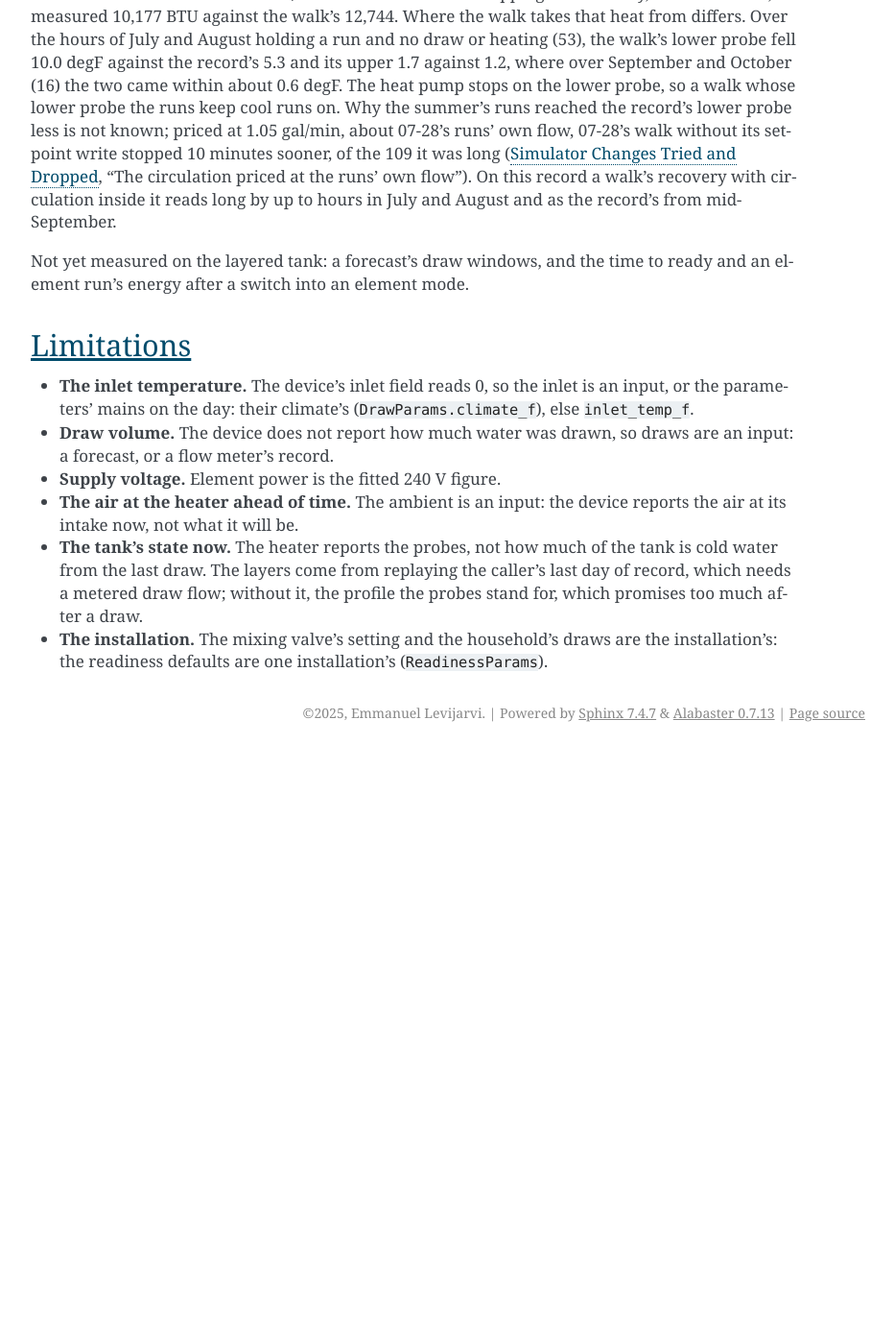
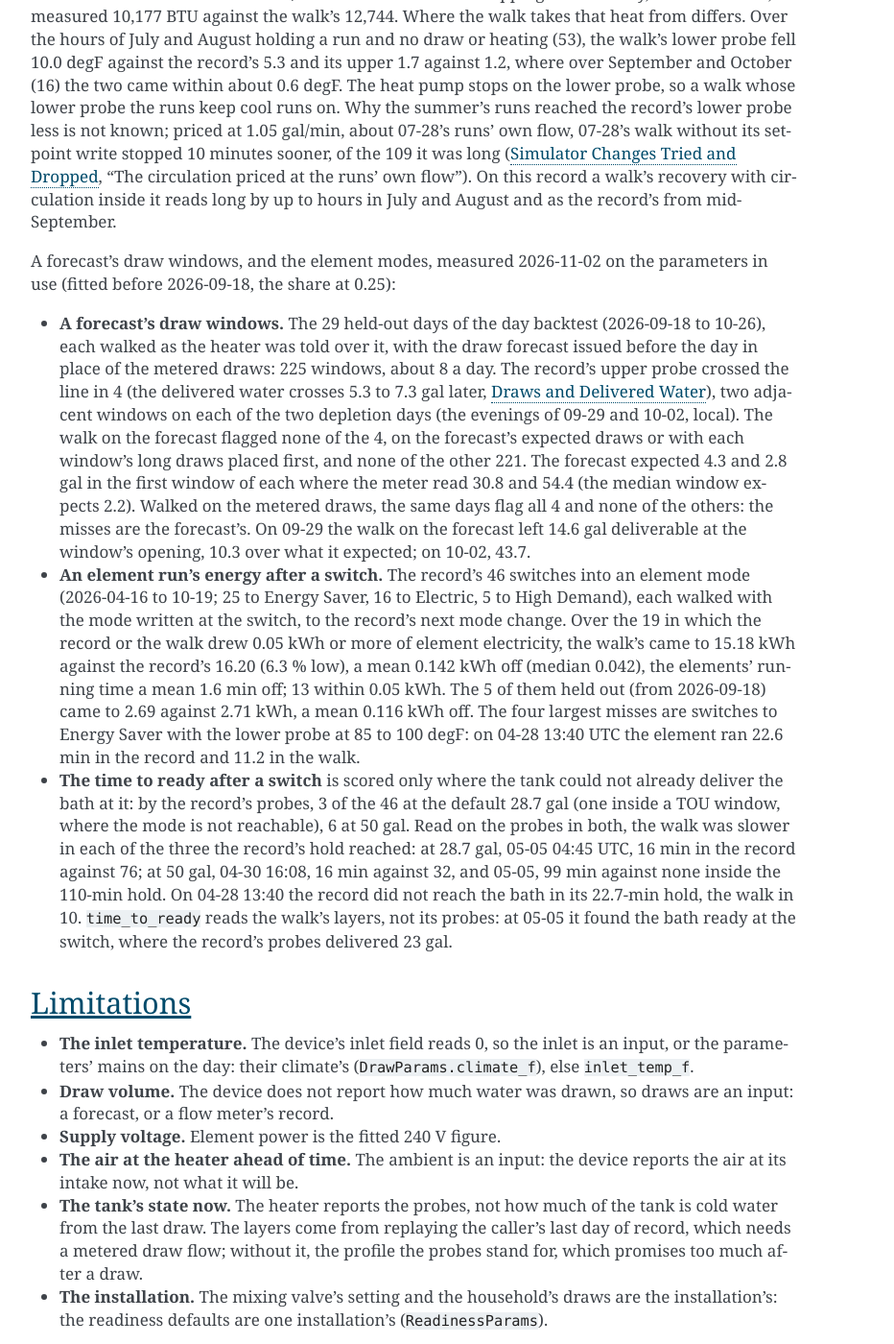
Before and after one commit to eman/nwp500-python, a Sphinx documentation site: the page built from docs/explanation/simulator.rst, in a window 1280 px wide and 1400 px high, scrolled down 11847 px. Shown: the whole window at 96% size, without its empty margins (338-1270 px from the left). Built offline with Sphinx 7.4.7, drawn with Linux system fonts in a browser that asks for light colours; before the commit the page ends 12629 px from its top, so only the background shows below that.

Commit message:
docs(sim): a forecast's draw windows and the element modes, measured on the layered tank

```diff
--- a/docs/explanation/simulator.rst
+++ b/docs/explanation/simulator.rst
@@ -684,9 +684,47 @@ the runs' own flow"). On this record a walk's recovery with circulation
 inside it reads long by up to hours in July and August and as the
 record's from mid-September.
 
-Not yet measured on the layered tank: a forecast's draw windows, and
-the time to ready and an element run's energy after a switch into an
-element mode.
+A forecast's draw windows, and the element modes, measured 2026-11-02 on
+the parameters in use (fitted before 2026-09-18, the share at 0.25):
+
+- **A forecast's draw windows.** The 29 held-out days of the day
+  backtest (2026-09-18 to 10-26), each walked as the heater was told
+  over it, with the draw forecast issued before the day in place of the
+  metered draws: 225 windows, about 8 a day. The record's upper probe
+  crossed the line in 4 (the delivered water crosses 5.3 to 7.3 gal
+  later, :doc:`draws`), two adjacent windows on each of the two
+  depletion days (the evenings of 09-29 and 10-02, local). The walk on
+  the forecast flagged none of the 4, on the forecast's expected draws
+  or with each window's long draws placed first, and none of the other
+  221. The forecast expected 4.3 and 2.8 gal in the first window of each
+  where the meter read 30.8 and 54.4 (the median window expects 2.2).
+  Walked on the metered draws, the same days flag all 4 and none of the
+  others: the misses are the forecast's. On 09-29 the walk on the
+  forecast left 14.6 gal deliverable at the window's opening, 10.3 over
+  what it expected; on 10-02, 43.7.
+- **An element run's energy after a switch.** The record's 46 switches
+  into an element mode (2026-04-16 to 10-19; 25 to Energy Saver, 16 to
+  Electric, 5 to High Demand), each walked with the mode written at the
+  switch, to the record's next mode change. Over the 19 in which the
+  record or the walk drew 0.05 kWh or more of element electricity, the
+  walk's came to 15.18 kWh against the record's 16.20 (6.3 % low), a
+  mean 0.142 kWh off (median 0.042), the elements' running time a mean
+  1.6 min off; 13 within 0.05 kWh. The 5 of them held out (from
+  2026-09-18) came to 2.69 against 2.71 kWh, a mean 0.116 kWh off. The
+  four largest misses are switches to Energy Saver with the lower probe
+  at 85 to 100 degF: on 04-28 13:40 UTC the element ran 22.6 min in the
+  record and 11.2 in the walk.
+- **The time to ready after a switch** is scored only where the tank
+  could not already deliver the bath at it: by the record's probes, 3 of
+  the 46 at the default 28.7 gal (one inside a TOU window, where the
+  mode is not reachable), 6 at 50 gal. Read on the probes in both, the
+  walk was slower in each of the three the record's hold reached: at
+  28.7 gal, 05-05 04:45 UTC, 16 min in the record against 76; at 50 gal,
+  04-30 16:08, 16 min against 32, and 05-05, 99 min against none inside
+  the 110-min hold. On 04-28 13:40 the record did not reach the bath in
+  its 22.7-min hold, the walk in 10. ``time_to_ready`` reads the walk's
+  layers, not its probes: at 05-05 it found the bath ready at the
+  switch, where the record's probes delivered 23 gal.
 
 
 Limitations
```
